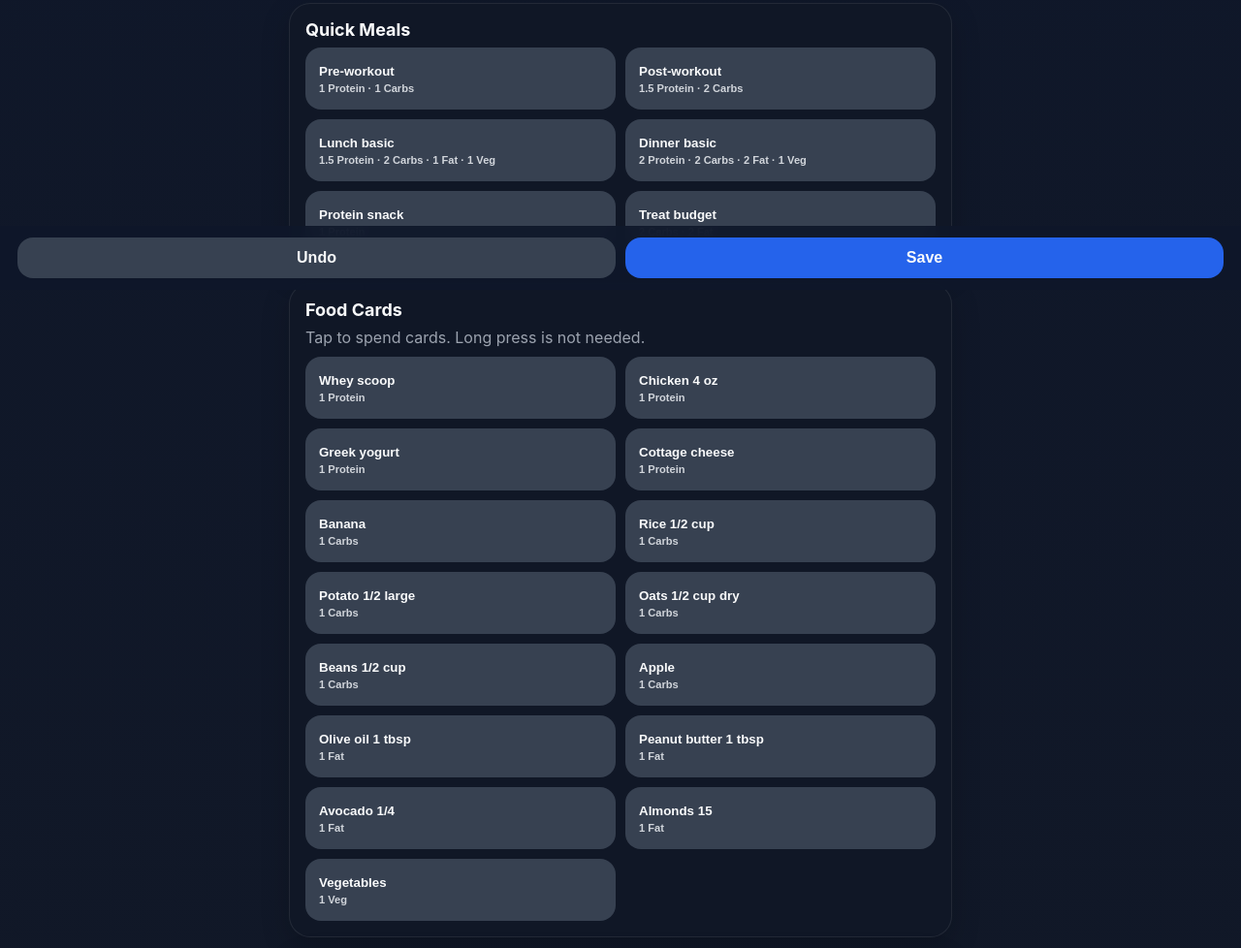
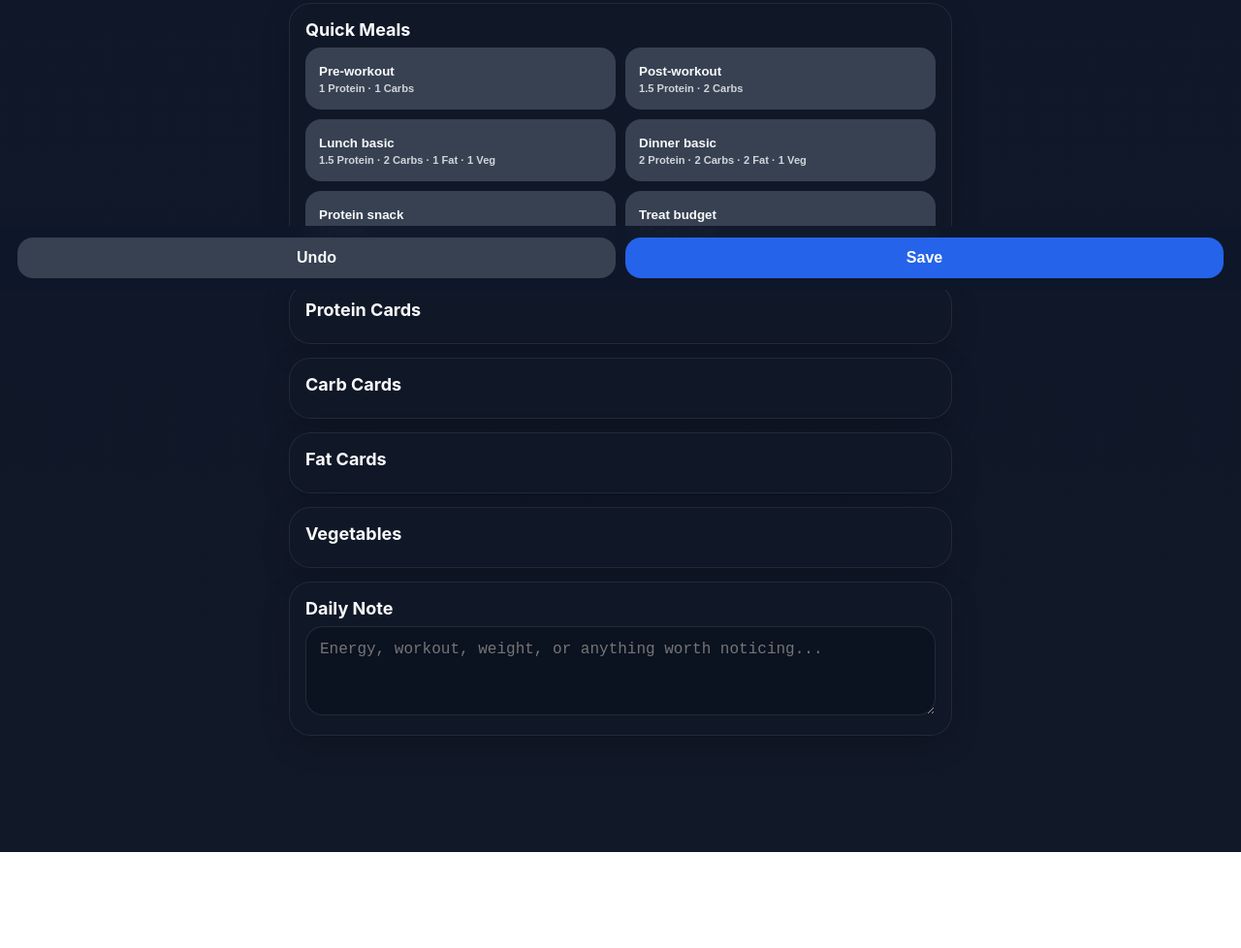
Before and after one commit to jephrem-original/nutrition-cards, a plain HTML site: page index.html in a window 1280 px wide. Shown: the part 501-1479 px from the top of the page at 97% size. After the commit the page ends 1380 px from the top, so only its background shows below. Drawn offline with Linux system fonts and the light colour scheme.

Commit message:
Add food card sections for protein, carbs, fats, and veggies
Added sections for Protein, Carb, Fat, and Vegetable cards with corresponding grids.

```diff
--- a/index.html
+++ b/index.html
@@ -37,10 +37,24 @@
     </section>
 
     <section class="panel">
-      <h2>Food Cards</h2>
-      <p class="muted">Tap to spend cards. Long press is not needed.</p>
-      <div class="food-grid" id="foods"></div>
-    </section>
+  <h2>Protein Cards</h2>
+  <div class="food-grid" id="proteinFoods"></div>
+</section>
+
+<section class="panel">
+  <h2>Carb Cards</h2>
+  <div class="food-grid" id="carbFoods"></div>
+</section>
+
+<section class="panel">
+  <h2>Fat Cards</h2>
+  <div class="food-grid" id="fatFoods"></div>
+</section>
+
+<section class="panel">
+  <h2>Vegetables</h2>
+  <div class="food-grid" id="vegFoods"></div>
+</section>
 
     <section class="panel">
       <h2>Daily Note</h2>
```
